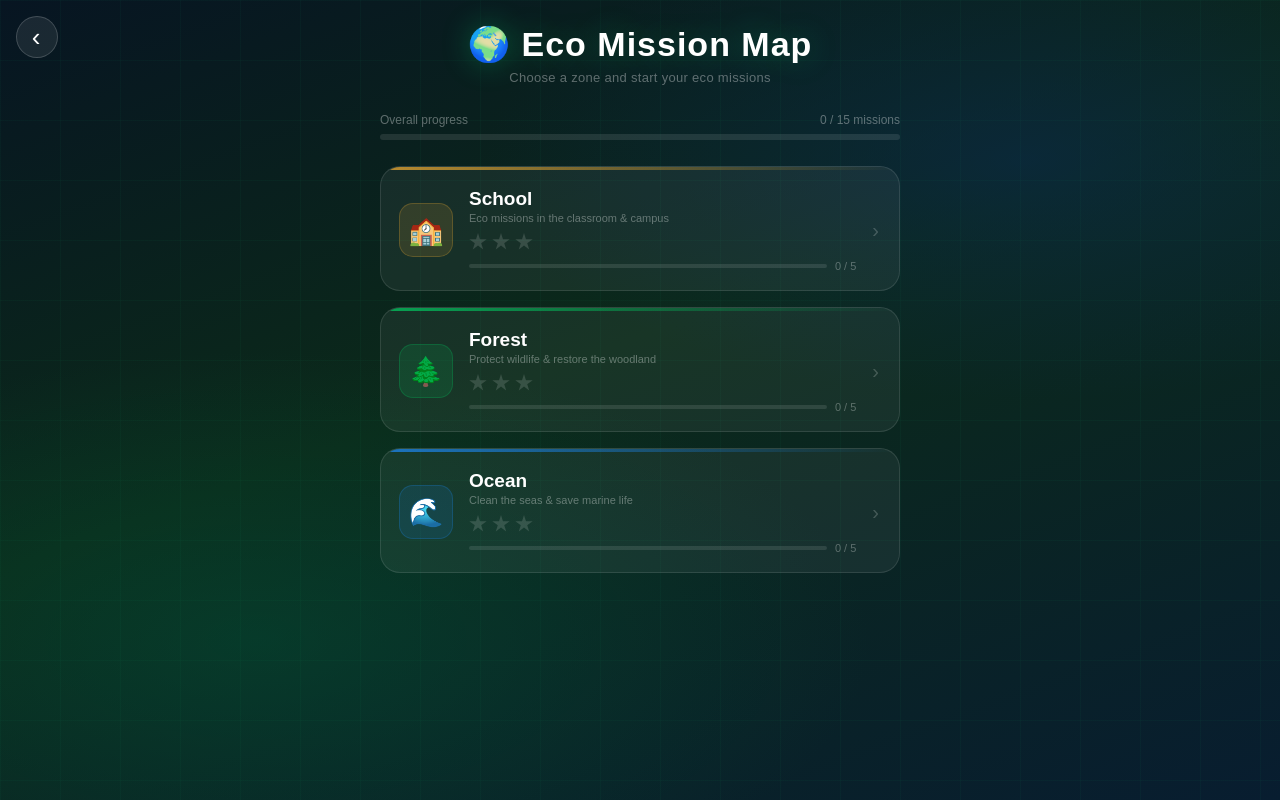
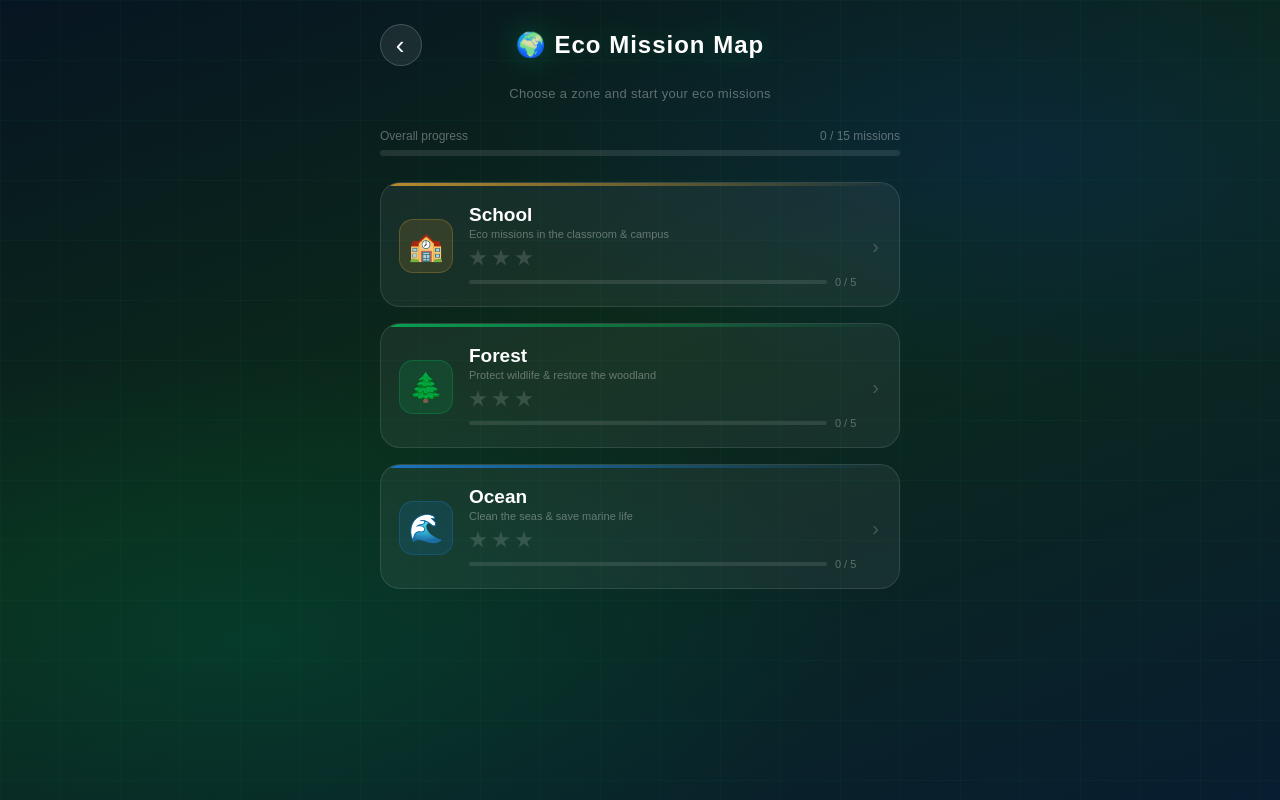
Before and after one commit to harshavardhini728-ship-it/eco-platform, a Flask app: a page that uses templates/map.html in a window 1280 px wide. Run offline with Flask 3, Linux system fonts and the light colour scheme; data that the repository does not hold is empty.

Commit message:
fix code

```diff
--- a/app.py
+++ b/app.py
@@ -260,40 +260,56 @@ def send_welcome_email(to_email, user_name):
     """Send welcome pamphlet image to newly registered user."""
     try:
         html_body = f"""
-        <div style="font-family: Arial, sans-serif; max-width: 650px; margin: auto;
-                    background: #f9fef5; padding: 24px; border-radius: 12px;">
-          <p style="font-size:17px; color:#1a3d2b; margin-bottom:8px;">
-            Hi <strong>{user_name}</strong> 👋
-          </p>
-          <p style="font-size:15px; color:#2d5a3d; margin-bottom:20px;">
-            Welcome to <strong>Zephyra</strong>! We're so excited to have you on board. 🌿<br/>
-            Here's a quick look at everything waiting for you:
-          </p>
+<div style="font-family: Arial, sans-serif; max-width: 650px; margin: auto;
+            background: #f9fef5; padding: 24px; border-radius: 12px;">
 
-          <!-- Pamphlet shown inline -->
-          <img src="cid:zephyra_pamphlet"
-               alt="Zephyra Welcome Pamphlet"
-               style="width:100%; max-width:600px; border-radius:10px;
-                      display:block; margin: 0 auto 24px;" />
+  <!-- YOUR MESSAGE HERE -->
+  <h2 style="color: #2d7a45;">Welcome to Zephyra, {user_name}! 🌱</h2>
 
-          <div style="text-align:center; margin-top:20px;">
-            <a href="https://www.zephyra.com"
-               style="background:#2d7a45; color:white; padding:13px 32px;
-                      border-radius:50px; text-decoration:none;
-                      font-size:15px; font-weight:bold;">
-              Log In to Zephyra →
-            </a>
-          </div>
+  <p style="font-size:16px; color:#1a3d2b;">
+    We're thrilled to have you join our eco-community! 🌍
+  </p>
 
-          <p style="font-size:13px; color:#888; text-align:center; margin-top:28px;">
-            Need help?
-            <a href="mailto:support@zephyra.com" style="color:#2d7a45;">
-              support@zephyra.com
-            </a><br/>
-            © Zephyra — Learn • Play • Protect the Planet
-          </p>
-        </div>
-        """
+  <p style="font-size:15px; color:#2d5a3d;">
+    At <strong>Zephyra</strong>, you can:
+  </p>
+
+  <ul style="color:#2d5a3d; font-size:15px; line-height:1.8;">
+    <li>🎮 Play fun eco-games like Turtle Rescue & Eco Catch</li>
+    <li>🏆 Complete green challenges and earn points</li>
+    <li>📊 Track your progress on the leaderboard</li>
+    <li>🌳 Build eco-friendly habits every day</li>
+  </ul>
+
+  <p style="font-size:15px; color:#2d5a3d; margin-top:16px;">
+    Check out your welcome guide below and get started today! 👇
+  </p>
+
+  <!-- Pamphlet shown inline -->
+  <img src="cid:zephyra_pamphlet"
+       alt="Zephyra Welcome Pamphlet"
+       style="width:100%; max-width:600px; border-radius:10px;
+              display:block; margin: 16px auto;" />
+
+  <!-- Button -->
+  <div style="text-align:center; margin-top:24px;">
+    <a href="https://www.zephyra.com"
+       style="background:#2d7a45; color:white; padding:13px 32px;
+              border-radius:50px; text-decoration:none;
+              font-size:15px; font-weight:bold;">
+      Start Playing Now →
+    </a>
+  </div>
+
+  <!-- Footer -->
+  <p style="font-size:13px; color:#888; text-align:center; margin-top:28px;">
+    Questions? <a href="mailto:zephyrarespawn@gmail.com" style="color:#2d7a45;">
+    zephyrarespawn@gmail.com</a><br/>
+    © Zephyra — Learn • Play • Protect the Planet 🌿
+  </p>
+
+</div>
+"""
 
         msg = Message(
             subject=f"Welcome to Zephyra, {user_name}! 🌱 Your eco-journey begins",
--- a/templates/map.html
+++ b/templates/map.html
@@ -19,18 +19,29 @@ body{font-family:Arial,sans-serif;min-height:100vh;background:#0b1f2e;color:whit
 
 .page{position:relative;z-index:1;display:flex;flex-direction:column;align-items:center;padding:24px 16px 52px;}
 
+/* TOP BAR */
+.topbar{
+  width:100%;max-width:520px;
+  display:flex;align-items:center;
+  margin-bottom:20px;gap:12px;
+}
 .back-btn{
-  position:fixed;top:16px;left:16px;z-index:200;
   background:rgba(255,255,255,0.08);border:1px solid rgba(255,255,255,0.18);
   color:white;font-size:26px;font-weight:300;width:42px;height:42px;
   border-radius:50%;display:flex;align-items:center;justify-content:center;
   cursor:pointer;transition:0.2s;padding-right:2px;
-  text-decoration:none;
+  text-decoration:none;border:1px solid rgba(255,255,255,0.18);
+  flex-shrink:0;
 }
 .back-btn:hover{background:rgba(255,255,255,0.22);}
+.topbar-title{
+  flex:1;text-align:center;
+  font-size:clamp(18px,5vw,24px);font-weight:700;
+  letter-spacing:1px;text-shadow:0 0 30px rgba(0,220,120,0.3);
+}
+.topbar-spacer{width:42px;flex-shrink:0;}
 
 .header{text-align:center;margin-bottom:10px;}
-h2{font-size:clamp(22px,5vw,34px);letter-spacing:1px;text-shadow:0 0 30px rgba(0,220,120,0.3);margin-bottom:6px;}
 .header-sub{font-size:13px;color:rgba(255,255,255,0.35);letter-spacing:0.3px;}
 
 .overall-wrap{width:100%;max-width:520px;margin:18px 0 26px;}
@@ -100,6 +111,7 @@ h2{font-size:clamp(22px,5vw,34px);letter-spacing:1px;text-shadow:0 0 30px rgba(0
 }
 .zone-card.complete .zone-badge{display:block;}
 
+/* POPUP */
 .popup-overlay{
   position:fixed;inset:0;background:rgba(0,0,0,0.75);
   display:none;justify-content:center;align-items:center;
@@ -193,10 +205,15 @@ h2{font-size:clamp(22px,5vw,34px);letter-spacing:1px;text-shadow:0 0 30px rgba(0
 <div class="grid"></div>
 
 <div class="page">
-  <a class="back-btn" id="backBtn" href="#" title="Back">&#8249;</a>
+
+  <!-- TOP BAR with working back button -->
+  <div class="topbar">
+    <a class="back-btn" id="backBtn" href="#" title="Back">&#8249;</a>
+    <div class="topbar-title">🌍 Eco Mission Map</div>
+    <div class="topbar-spacer"></div>
+  </div>
 
   <div class="header">
-    <h2>🌍 Eco Mission Map</h2>
     <div class="header-sub" id="headerSub">Choose a zone and start your eco missions</div>
   </div>
 
@@ -277,6 +294,7 @@ h2{font-size:clamp(22px,5vw,34px);letter-spacing:1px;text-shadow:0 0 30px rgba(0
   </div>
 </div>
 
+<!-- POPUP -->
 <div class="popup-overlay" id="popup" onclick="handleOverlayClick(event)">
   <div class="popup-box">
     <div class="popup-banner">
@@ -300,172 +318,201 @@ h2{font-size:clamp(22px,5vw,34px);letter-spacing:1px;text-shadow:0 0 30px rgba(0
 </div>
 
 <script>
-const STORAGE_PREFIX = 'eco_';
-const memStore = {};
+// ─── Read name & role from URL ───────────────────────────────────────────────
+// Supports BOTH patterns:
+//   1. Path params:  /eco-mission-map/Raja/student
+//   2. Query params: /eco-mission-map?name=Raja&role=student
+function getNameRole() {
+  // Try query params first
+  const qp = new URLSearchParams(window.location.search);
+  let name = qp.get('name') || '';
+  let role = qp.get('role') || '';
 
-function getParams(){
-  return new URLSearchParams(window.location.search);
+  // Fallback: try path segments /eco-mission-map/NAME/ROLE
+  if (!name || !role) {
+    const parts = window.location.pathname.split('/').filter(Boolean);
+    // parts[0] = 'eco-mission-map', parts[1] = name, parts[2] = role
+    if (parts.length >= 3) {
+      name = decodeURIComponent(parts[1]);
+      role = decodeURIComponent(parts[2]);
+    }
+  }
+  return { name, role };
 }
 
-const params = getParams();
-const name = params.get('name') || '';
-const role = params.get('role') || '';
+const { name, role } = getNameRole();
 
-const ZONES = {
-  school:{
-    icon:'🏫', label:'School', title:'School Missions',
-    missions:[
-      {icon:'🃏', name:'Memory Match', tag:'Recycling', path:'/memory_match'},
-      {icon:'💡', name:'Lights Out Detective', tag:'Energy', path:'/lights_out'},
-      {icon:'🚰', name:'Leak Hunter', tag:'Water', path:'/leak_hunter'},
-      {icon:'🥗', name:'Green Canteen', tag:'Food', path:'/canteen'},
-      {icon:'🚴', name:'Cycle Dash', tag:'Transport', path:'/cycle-dash'}
-    ]
-  },
-  forest:{
-    icon:'🌲', label:'Forest', title:'Forest Missions',
-    missions:[
-      {icon:'🌱', name:'Seed Shooter', tag:'Planting', path:'/seed-shooter'},
-      {icon:'🌳', name:'Tree Doctor', tag:'Health', path:'/tree-doctor'},
-      {icon:'🔥', name:'Fire Rescue Run', tag:'Emergency', path:'/fire-rescue'},
-      {icon:'🦌', name:'Food Chain Puzzle', tag:'Ecology', path:'/food-chain'},
-      {icon:'🌧️', name:'Rain Puzzle', tag:'Weather', path:'/rain-puzzle'}
-    ]
-  },
-  ocean:{
-    icon:'🌊', label:'Ocean', title:'Ocean Missions',
-    missions:[
-      {icon:'♻️', name:'Plastic Catcher Dive', tag:'Cleanup', path:'/plastic-catcher'},
-      {icon:'🪸', name:'Coral Builder', tag:'Reef', path:'/coral-builder'},
-      {icon:'🐢', name:'Turtle Rescue', tag:'Wildlife', path:'/turtle-rescue'},
-      {icon:'🛢️', name:'Oil Spill Rush', tag:'Pollution', path:'/oil-spill'},
-      {icon:'🎣', name:'Smart Fishing', tag:'Fishing', path:'/smart-fishing'}
-    ]
+// ─── Set back button href dynamically ────────────────────────────────────────
+(function setupBackBtn() {
+  const btn = document.getElementById('backBtn');
+  if (name && role) {
+    btn.href = '/dashboard/' + encodeURIComponent(name) + '/' + encodeURIComponent(role);
+  } else {
+    // Fallback: just go back in browser history
+    btn.href = '#';
+    btn.addEventListener('click', function(e) {
+      e.preventDefault();
+      if (window.history.length > 1) {
+        window.history.back();
+      } else {
+        window.location.href = '/dashboard';
+      }
+    });
   }
-};
+})();
 
-function setupBackBtn(){
-  const backBtn = document.getElementById('backBtn');
-  if (name && role) {
-    backBtn.href = '/dashboard/' + encodeURIComponent(name) + '/' + encodeURIComponent(role);
-  } else {
-    backBtn.href = '/dashboard';
-  }
-}
-setupBackBtn();
-
-(function setupHeader(){
-  if(name){
+// ─── Welcome subtitle ─────────────────────────────────────────────────────────
+(function setupHeader() {
+  if (name) {
     document.getElementById('headerSub').textContent =
       'Welcome, ' + name + ' — choose a zone to begin';
   }
 })();
 
-function safeGet(key){
+// ─── Storage helpers ──────────────────────────────────────────────────────────
+const STORAGE_PREFIX = 'eco_';
+const memStore = {};
+
+function safeGet(key) {
   try { return localStorage.getItem(key); }
-  catch(e){ return memStore[key] || null; }
+  catch(e) { return memStore[key] || null; }
 }
-
-function safeSet(key, value){
+function safeSet(key, value) {
   try { localStorage.setItem(key, value); }
-  catch(e){ memStore[key] = value; }
+  catch(e) { memStore[key] = value; }
 }
-
-function getState(zone){
+function getState(zone) {
   try { return JSON.parse(safeGet(STORAGE_PREFIX + zone) || '[]'); }
-  catch(e){ return []; }
+  catch(e) { return []; }
 }
-
-function saveState(zone, arr){
+function saveState(zone, arr) {
   safeSet(STORAGE_PREFIX + zone, JSON.stringify(arr));
 }
 
-(function checkReturn(){
+// ─── Check return from game ───────────────────────────────────────────────────
+(function checkReturn() {
+  const params = new URLSearchParams(window.location.search);
   const completed = params.get('completed');
-  if(!completed) return;
-
-  for(const [zone, z] of Object.entries(ZONES)){
+  if (!completed) return;
+  for (const [zone, z] of Object.entries(ZONES)) {
     const idx = z.missions.findIndex(m => m.path === completed);
-    if(idx !== -1){
+    if (idx !== -1) {
       const state = getState(zone);
       state[idx] = true;
       saveState(zone, state);
       break;
     }
   }
-
-  window.history.replaceState({}, '', window.location.pathname + (name ? '?name=' + encodeURIComponent(name) + '&role=' + encodeURIComponent(role) : ''));
+  window.history.replaceState({}, '', window.location.pathname +
+    (name ? '?name=' + encodeURIComponent(name) + '&role=' + encodeURIComponent(role) : ''));
 })();
 
-function calcStars(done){
-  if(done >= 5) return 3;
-  if(done >= 3) return 2;
-  if(done >= 1) return 1;
+// ─── Zone data ────────────────────────────────────────────────────────────────
+const ZONES = {
+  school: {
+    icon: '🏫', label: 'School', title: 'School Missions',
+    missions: [
+      { icon: '🃏', name: 'Memory Match',        tag: 'Recycling',  path: '/memory_match'  },
+      { icon: '💡', name: 'Lights Out Detective', tag: 'Energy',     path: '/lights_out'    },
+      { icon: '🚰', name: 'Leak Hunter',          tag: 'Water',      path: '/leak_hunter'   },
+      { icon: '🥗', name: 'Green Canteen',        tag: 'Food',       path: '/canteen'       },
+      { icon: '🚴', name: 'Cycle Dash',           tag: 'Transport',  path: '/cycle-dash'    }
+    ]
+  },
+  forest: {
+    icon: '🌲', label: 'Forest', title: 'Forest Missions',
+    missions: [
+      { icon: '🌱', name: 'Seed Shooter',     tag: 'Planting',   path: '/seed-shooter'  },
+      { icon: '🌳', name: 'Tree Doctor',       tag: 'Health',     path: '/tree-doctor'   },
+      { icon: '🔥', name: 'Fire Rescue Run',   tag: 'Emergency',  path: '/fire-rescue'   },
+      { icon: '🦌', name: 'Food Chain Puzzle', tag: 'Ecology',    path: '/food-chain'    },
+      { icon: '🌧️', name: 'Rain Puzzle',       tag: 'Weather',    path: '/rain-puzzle'   }
+    ]
+  },
+  ocean: {
+    icon: '🌊', label: 'Ocean', title: 'Ocean Missions',
+    missions: [
+      { icon: '♻️', name: 'Plastic Catcher Dive', tag: 'Cleanup',  path: '/plastic-catcher' },
+      { icon: '🪸', name: 'Coral Builder',         tag: 'Reef',     path: '/coral-builder'   },
+      { icon: '🐢', name: 'Turtle Rescue',         tag: 'Wildlife', path: '/turtle-rescue'   },
+      { icon: '🛢️', name: 'Oil Spill Rush',        tag: 'Pollution',path: '/oil-spill'       },
+      { icon: '🎣', name: 'Smart Fishing',          tag: 'Fishing',  path: '/smart-fishing'   }
+    ]
+  }
+};
+
+// ─── Stars helper ─────────────────────────────────────────────────────────────
+function calcStars(done) {
+  if (done >= 5) return 3;
+  if (done >= 3) return 2;
+  if (done >= 1) return 1;
   return 0;
 }
-
-function renderStars(container, count){
-  container.querySelectorAll('.star').forEach((s,i)=>{
+function renderStars(container, count) {
+  container.querySelectorAll('.star').forEach((s, i) => {
     s.className = 'star ' + (i < count ? 'filled' : 'empty');
   });
 }
 
-function updateZoneCard(zone){
+// ─── Update zone card ─────────────────────────────────────────────────────────
+function updateZoneCard(zone) {
   const done = getState(zone).filter(Boolean).length;
   renderStars(document.getElementById('stars-' + zone), calcStars(done));
   document.getElementById('prog-' + zone).textContent = done + ' / 5';
-  document.getElementById('bar-' + zone).style.width = (done/5*100) + '%';
-
-  const card = document.querySelector('.zone-card.' + zone);
+  document.getElementById('bar-' + zone).style.width = (done / 5 * 100) + '%';
+  const card  = document.querySelector('.zone-card.' + zone);
   const badge = document.getElementById('badge-' + zone);
-
-  if(done === 5){
-    card.classList.add('complete');
-    badge.style.display = 'block';
-  } else {
-    card.classList.remove('complete');
-    badge.style.display = 'none';
-  }
+  if (done === 5) { card.classList.add('complete');    badge.style.display = 'block'; }
+  else            { card.classList.remove('complete'); badge.style.display = 'none';  }
 }
 
-function updateOverall(){
+// ─── Update overall bar ───────────────────────────────────────────────────────
+function updateOverall() {
   let total = 0;
-  ['school','forest','ocean'].forEach(z => {
+  ['school', 'forest', 'ocean'].forEach(z => {
     total += getState(z).filter(Boolean).length;
   });
   document.getElementById('overallCount').textContent = total + ' / 15 missions';
-  document.getElementById('overallFill').style.width = (total/15*100) + '%';
+  document.getElementById('overallFill').style.width = (total / 15 * 100) + '%';
 }
 
-function openZone(zone){
-  const z = ZONES[zone];
+// ─── Open zone popup ──────────────────────────────────────────────────────────
+function openZone(zone) {
+  const z     = ZONES[zone];
   const state = getState(zone);
-  const done = state.filter(Boolean).length;
+  const done  = state.filter(Boolean).length;
 
-  document.getElementById('popupIcon').textContent = z.icon;
+  document.getElementById('popupIcon').textContent  = z.icon;
   document.getElementById('popupTitle').textContent = z.title;
   renderStars(document.getElementById('popupStars'), calcStars(done));
 
   const hints = [
-    'Play any 2 missions to earn your first star.',
+    'Play any mission to earn your first star.',
     '⭐ 1 star! Play 2 more missions to earn the second star.',
     '⭐ 1 star! Play 2 more missions to earn the second star.',
     '⭐⭐ 2 stars! Play the last mission to unlock all 3 stars.',
     '⭐⭐ 2 stars! Play the last mission to unlock all 3 stars.',
     '⭐⭐⭐ Zone complete — all missions done!'
   ];
-  document.getElementById('progressHint').textContent = hints[Math.min(done,5)];
+  document.getElementById('progressHint').textContent = hints[Math.min(done, 5)];
 
   const list = document.getElementById('missionList');
   list.innerHTML = '';
 
   z.missions.forEach((m, i) => {
     const isDone = !!state[i];
-    const item = document.createElement('div');
+    const item   = document.createElement('div');
     item.className = 'mission-item' + (isDone ? ' done' : '');
 
-    const mapUrl = window.location.pathname + '?name=' + encodeURIComponent(name) + '&role=' + encodeURIComponent(role);
-    const gameUrl = m.path + '?name=' + encodeURIComponent(name) + '&role=' + encodeURIComponent(role) + '&return=' + encodeURIComponent(mapUrl);
+    // Build return URL so the game can redirect back here with ?completed=
+    const mapPath   = window.location.pathname;
+    const returnUrl = encodeURIComponent(
+      mapPath +
+      '?name='      + encodeURIComponent(name) +
+      '&role='      + encodeURIComponent(role) +
+      '&completed=' + encodeURIComponent(m.path)
+    );
+    const gameUrl = m.path + '?return=' + returnUrl;
 
     item.innerHTML =
       '<div class="mission-icon">' + m.icon + '</div>' +
@@ -478,27 +525,24 @@ function openZone(zone){
         : '<div class="mission-play">▶ Play</div><div class="mission-check"></div>'
       );
 
-    if(!isDone){
-      item.addEventListener('click', () => {
-        window.location.href = gameUrl;
-      });
+    if (!isDone) {
+      item.addEventListener('click', () => { window.location.href = gameUrl; });
     }
-
     list.appendChild(item);
   });
 
   document.getElementById('popup').style.display = 'flex';
 }
 
-function closePopup(){
+function closePopup() {
   document.getElementById('popup').style.display = 'none';
 }
-
-function handleOverlayClick(e){
-  if(e.target === document.getElementById('popup')) closePopup();
+function handleOverlayClick(e) {
+  if (e.target === document.getElementById('popup')) closePopup();
 }
 
-['school','forest','ocean'].forEach(updateZoneCard);
+// ─── Init ─────────────────────────────────────────────────────────────────────
+['school', 'forest', 'ocean'].forEach(updateZoneCard);
 updateOverall();
 </script>
 </body>
```
